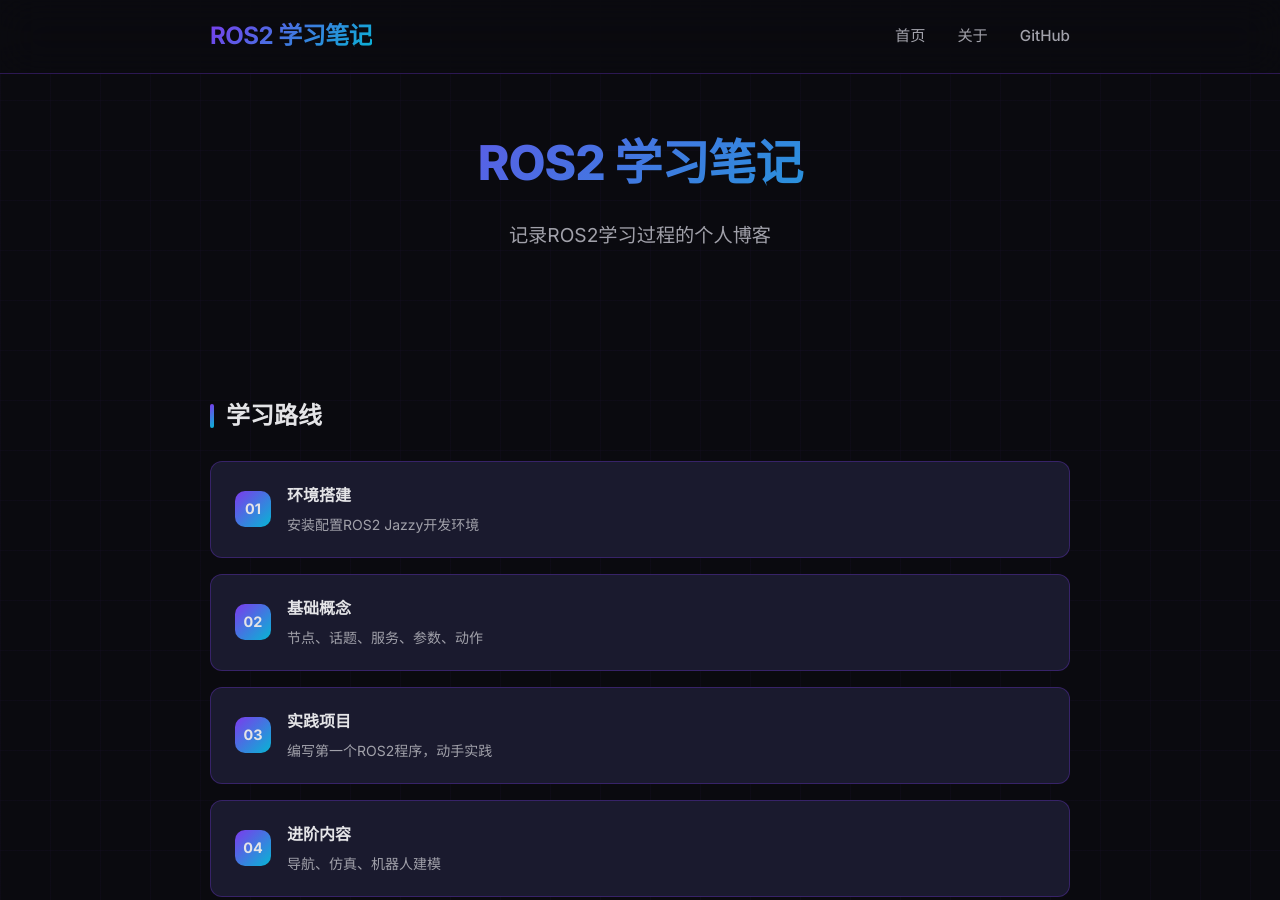
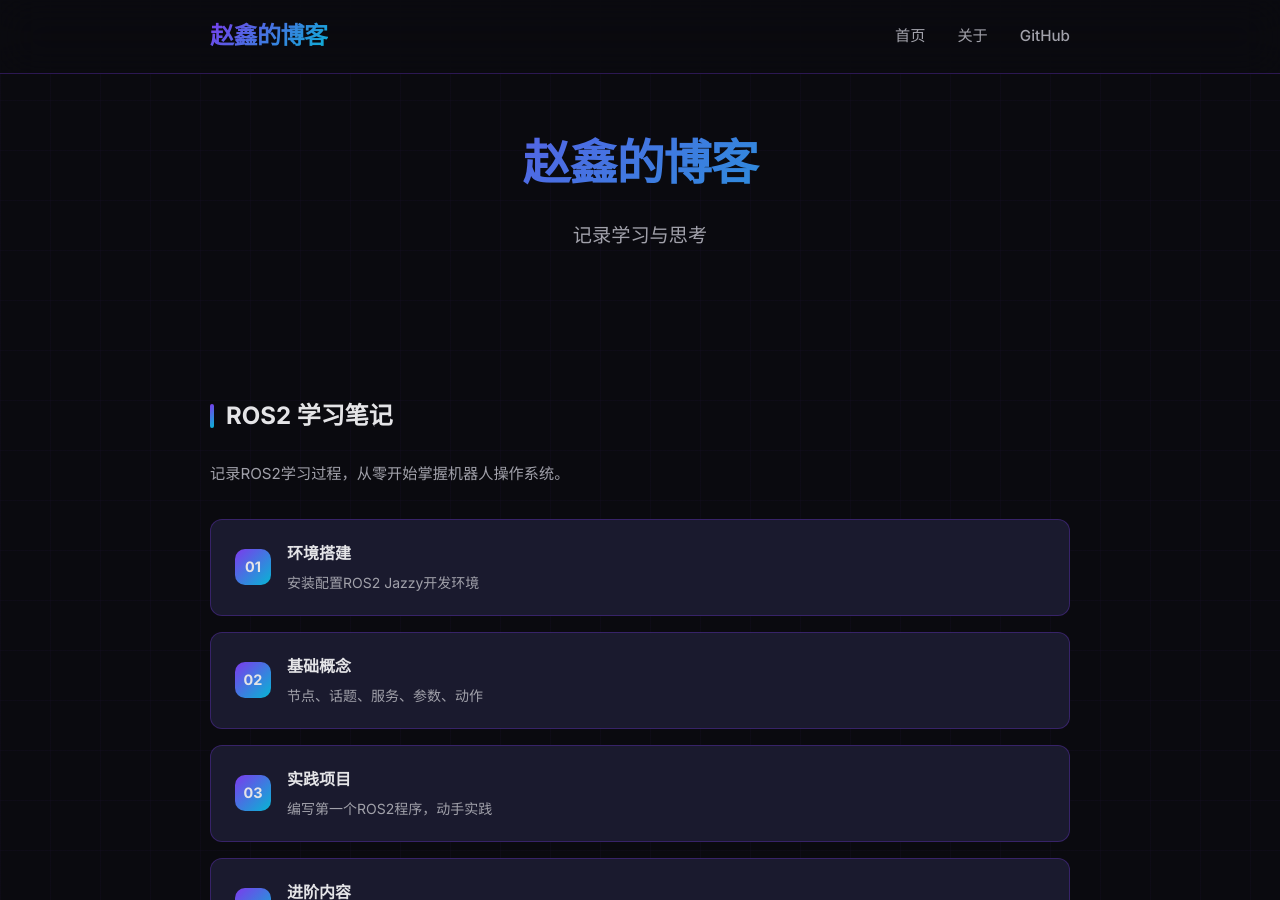
Before and after one commit to XqsZX/XqsZX.github.io, a Jekyll site: the page built from index.md, in a window 1280 px wide and 900 px high. Built offline with Jekyll 4.4.1, drawn with Linux system fonts in a browser that asks for light colours.

Commit message:
chore: 更新博客标题为赵鑫的博客

```diff
--- a/_config.yml
+++ b/_config.yml
@@ -1,5 +1,5 @@
-title: ROS2 学习笔记
-description: 记录ROS2学习过程的个人博客
+title: 赵鑫的博客
+description: 记录学习与思考
 author: XqsZX
 email: xin.zhao@email.com
 baseurl: ""
--- a/index.md
+++ b/index.md
@@ -1,10 +1,12 @@
 ---
 layout: home
-title: ROS2 学习笔记
-description: 记录ROS2学习过程的个人博客
+title: 赵鑫的博客
+description: 记录学习与思考
 ---
 
-<h2 class="section-title">学习路线</h2>
+<h2 class="section-title">ROS2 学习笔记</h2>
+
+<p style="color: #a1a1aa; margin-bottom: 2rem; font-size: 0.95rem;">记录ROS2学习过程，从零开始掌握机器人操作系统。</p>
 
 <div class="roadmap">
   <div class="roadmap-item">
```
Also changed, not shown: about.md (+2 -2 lines).
